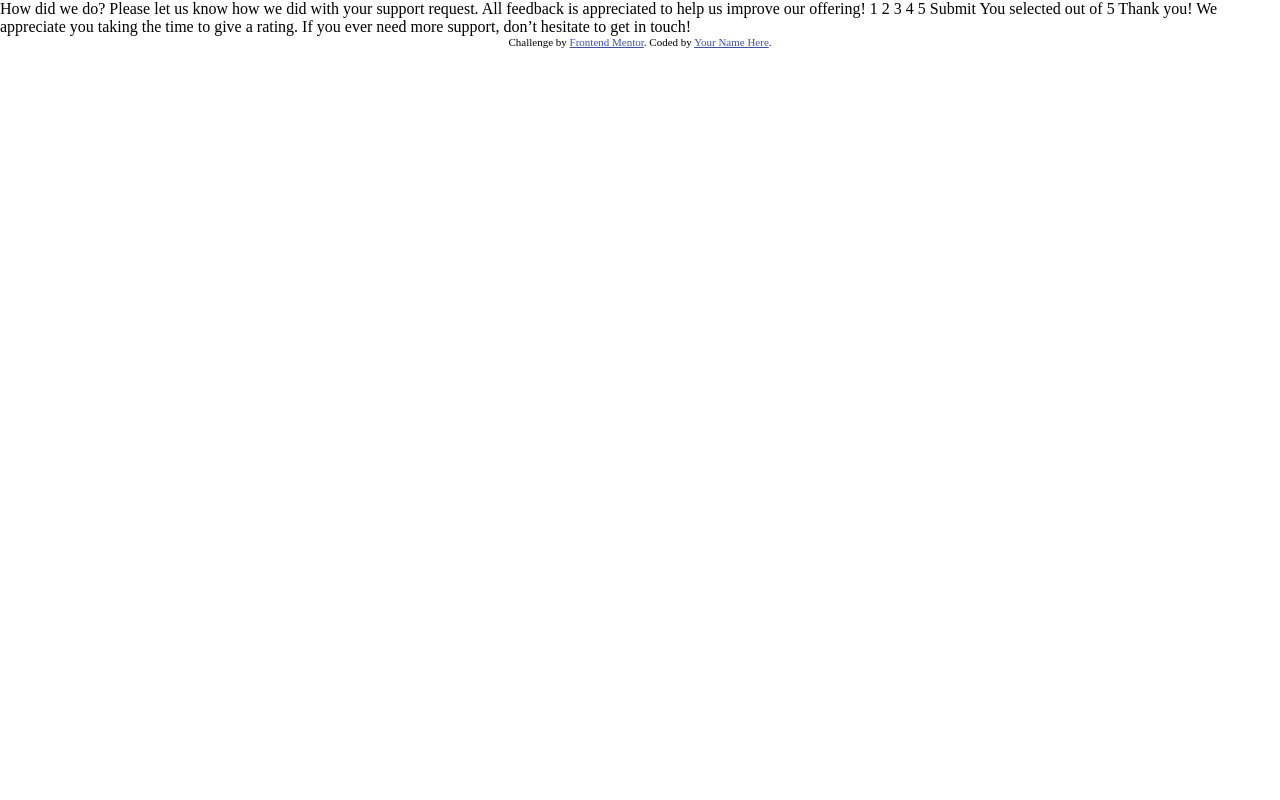
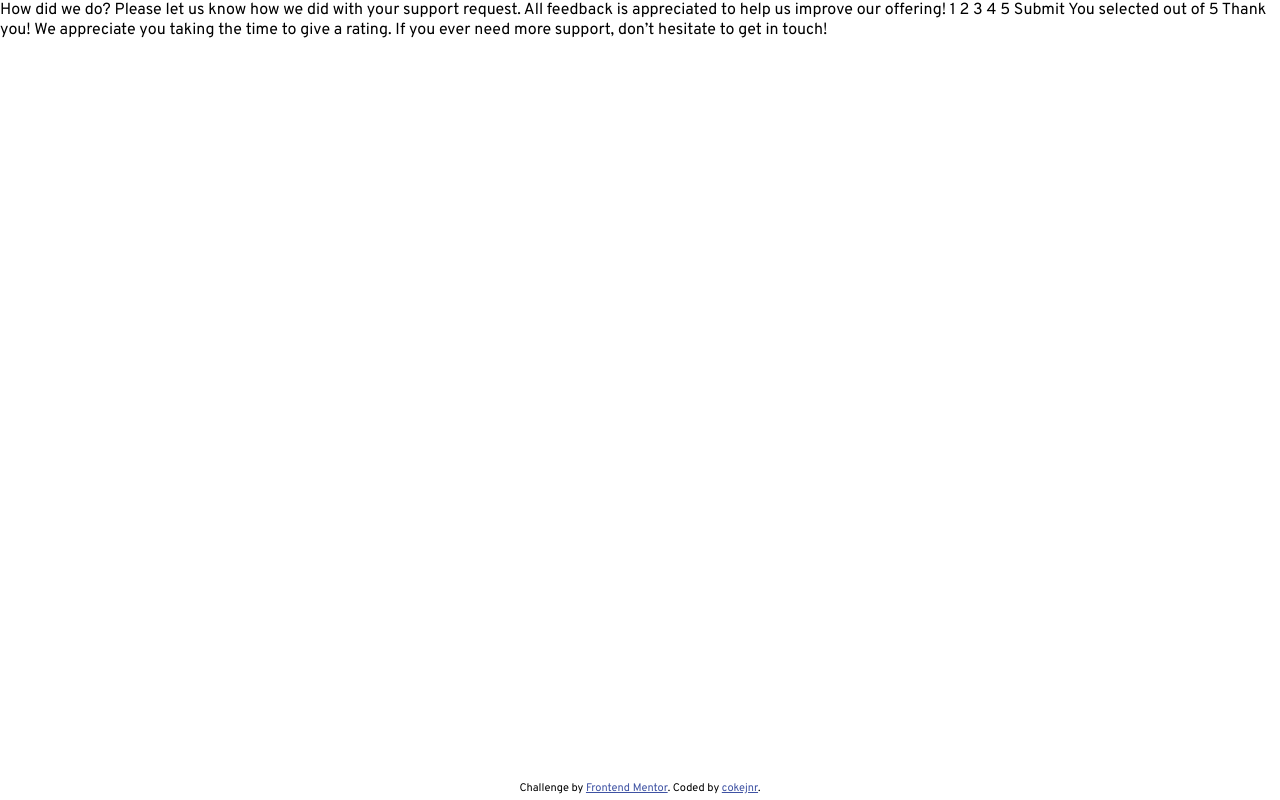
Before and after one commit to Cokejnr7/rating-component, a plain HTML site: page index.html in a window 1280 px wide. Drawn offline with Linux system fonts and the light colour scheme.

Commit message:
attribution postion,style and link update

```diff
--- a/index.css
+++ b/index.css
@@ -14,12 +14,22 @@
     --Medium-Grey: hsl(216, 12%, 54%);
     --Dark-Blue: hsl(213, 19%, 18%);
     --Very-Dark-Blue: hsl(216, 12%, 8%);
+    --font-Overpass: 'Overpass', sans-serif;
+}
+
+
+body {
+    font-family: var(--font-Overpass);
 }
 
 /*----------------------------------- attribution ------------------------------------------ */
 .attribution {
     font-size: 11px;
     text-align: center;
+    position: absolute;
+    left: 50%;
+    transform: translateX(-50%);
+    bottom: 5px;
 }
 
 .attribution a {
--- a/index.html
+++ b/index.html
@@ -41,7 +41,7 @@
 
   <div class="attribution">
     Challenge by <a href="https://www.frontendmentor.io?ref=challenge" target="_blank">Frontend Mentor</a>.
-    Coded by <a href="#">Your Name Here</a>.
+    Coded by <a href="https://github.com/Cokejnr7" target="_blank">cokejnr</a>.
   </div>
 </body>
 </html>
```
